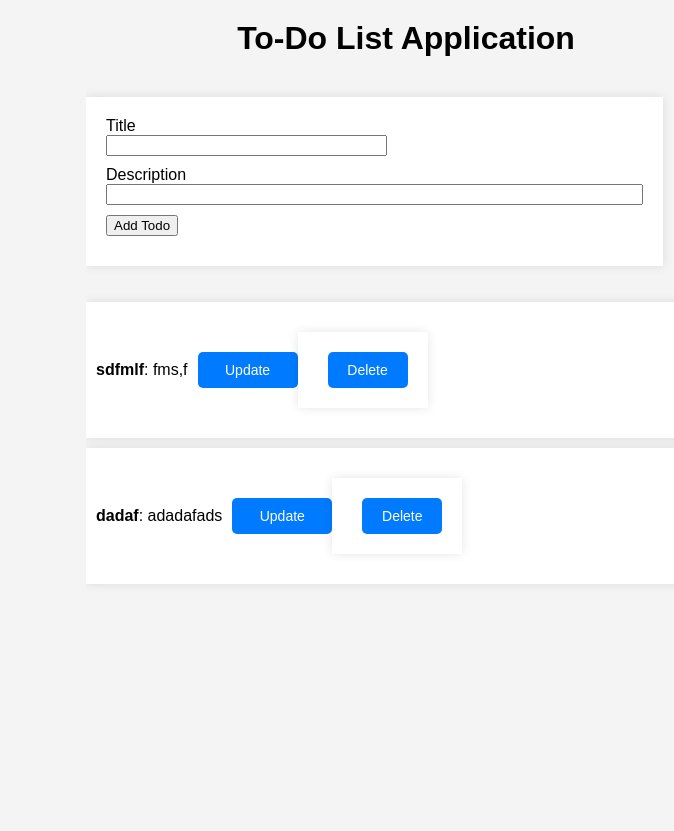
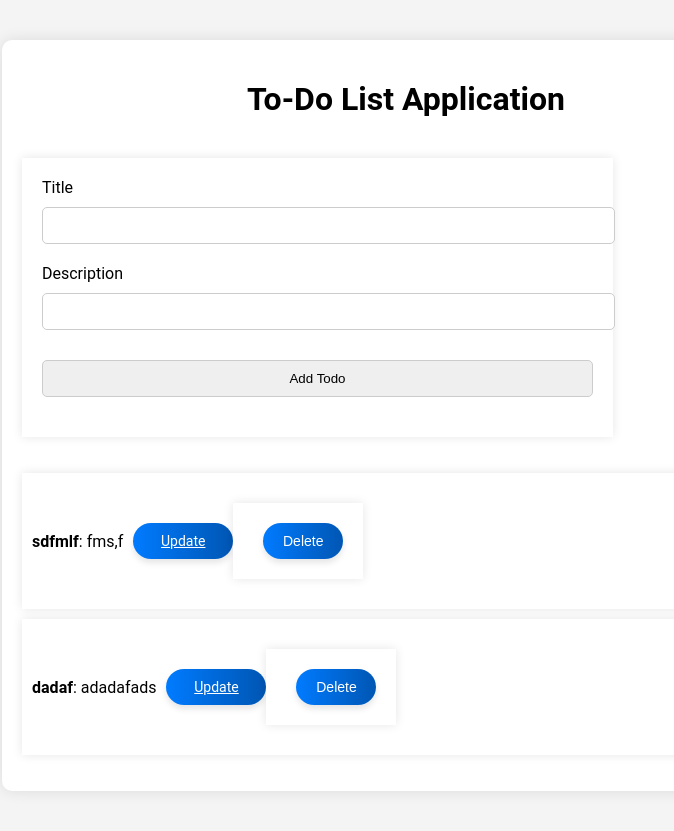
Before and after one commit to maryhzd/Software-Development-Web-Application, a Flask app: page / in a window 1280 px wide. Shown: the whole page, without its empty margins (234-908 px from the left). Before the commit the page ends 534 px from the top, so only its background shows below. Run offline with Flask 3, Linux system fonts and the light colour scheme; data comes from the database, SQL or seed files in the repository.

Commit message:
change in css

```diff
--- a/static/style.css
+++ b/static/style.css
@@ -1,14 +1,19 @@
+/* Font Family */
 body {
-    font-family: Arial, sans-serif;
+    font-family: 'Roboto', sans-serif;
     background-color: #f4f4f4;
     margin: 0;
     padding: 0;
 }
 
+/* Container Styling */
 .container {
-    width: 50%;
-    margin: auto;
-    overflow: hidden;
+    width: 60%;
+    margin: 40px auto;
+    padding: 20px;
+    background-color: #ffffff;
+    border-radius: 10px;
+    box-shadow: 0 0 15px rgba(0, 0, 0, 0.1);
 }
 
 h1 {
@@ -28,6 +33,7 @@
     margin-bottom: 10px;
 }
 
+/* List and List Item Styling */
 ul {
     list-style: none;
     padding: 0;
@@ -42,27 +48,47 @@
     align-items: center;
 }
 
+/* Button and Link Styling */
 a, button {
     margin-left: 10px;
     padding: 10px;
-    text-decoration: none;
-    background: #007BFF;
+    background: linear-gradient(to right, #007BFF, #0056b3);
     color: #fff;
     border: none;
-    border-radius: 5px;
+    border-radius: 25px;
     cursor: pointer;
     display: inline-block;
     text-align: center;
     font-size: 14px;
     min-width: 80px;
     flex-shrink: 0;
+    box-shadow: 0 4px 6px rgba(0, 0, 0, 0.1);
+    transition: background 0.3s ease, transform 0.2s ease;
 }
 
 a:hover, button:hover {
-    background: #0056b3;
+    background: linear-gradient(to right, #0056b3, #003f7f);
+    transform: translateY(-3px);
 }
 
-a, button {
-    background-color: #007BFF;
-    box-shadow: none;  /* Ensure no shadow behind buttons */
+/* Input and Textarea Styling */
+input, textarea {
+    width: 100%;
+    padding: 10px;
+    margin: 10px 0;
+    border: 1px solid #ccc;
+    border-radius: 5px;
 }
+
+input:focus, textarea:focus {
+    border-color: #007BFF;
+    box-shadow: 0 0 5px rgba(0, 123, 255, 0.5);
+}
+
+/* Responsive Design */
+@media (max-width: 768px) {
+    .container {
+        width: 90%;
+        margin: 20px auto;
+    }
+}
```
